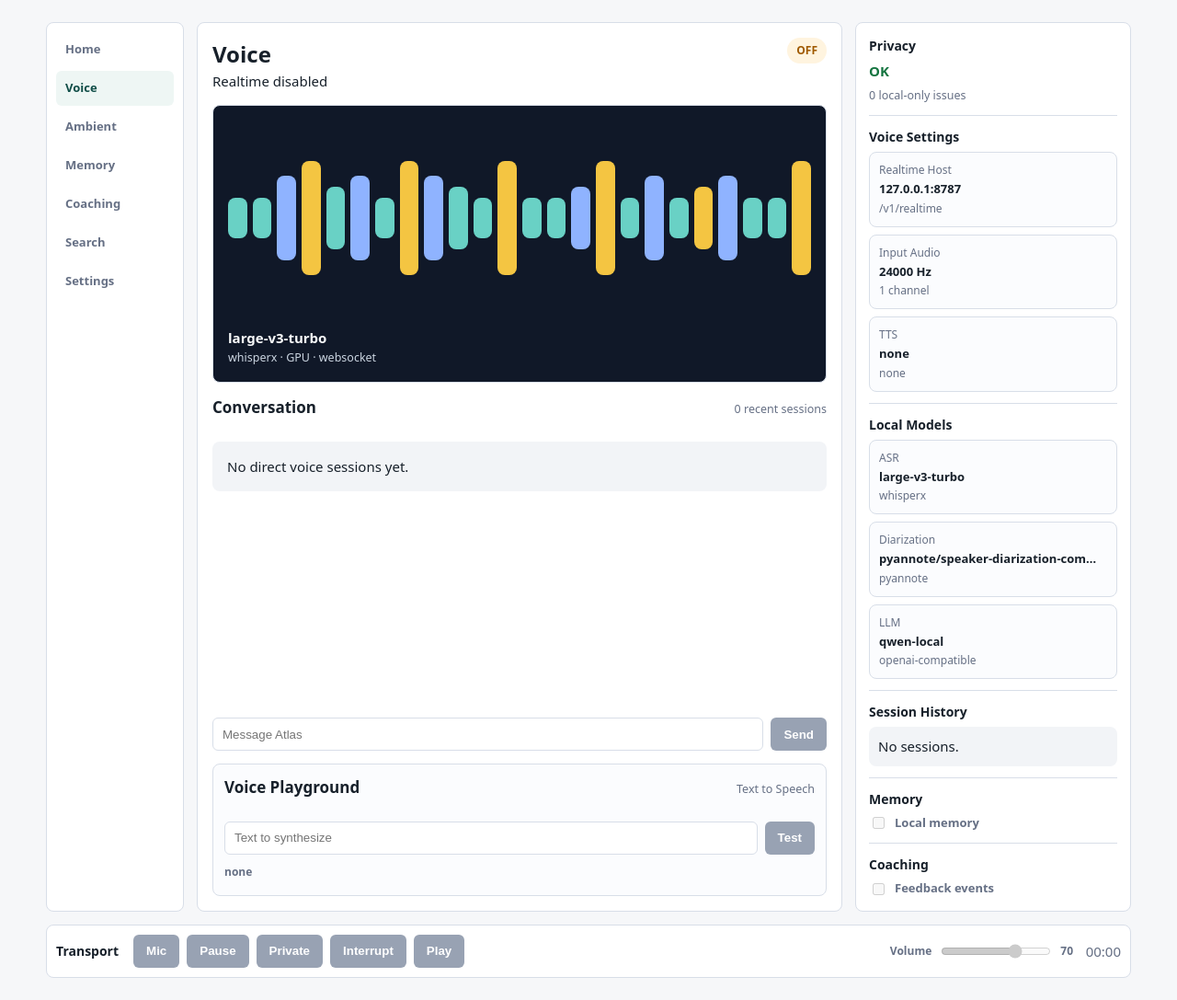
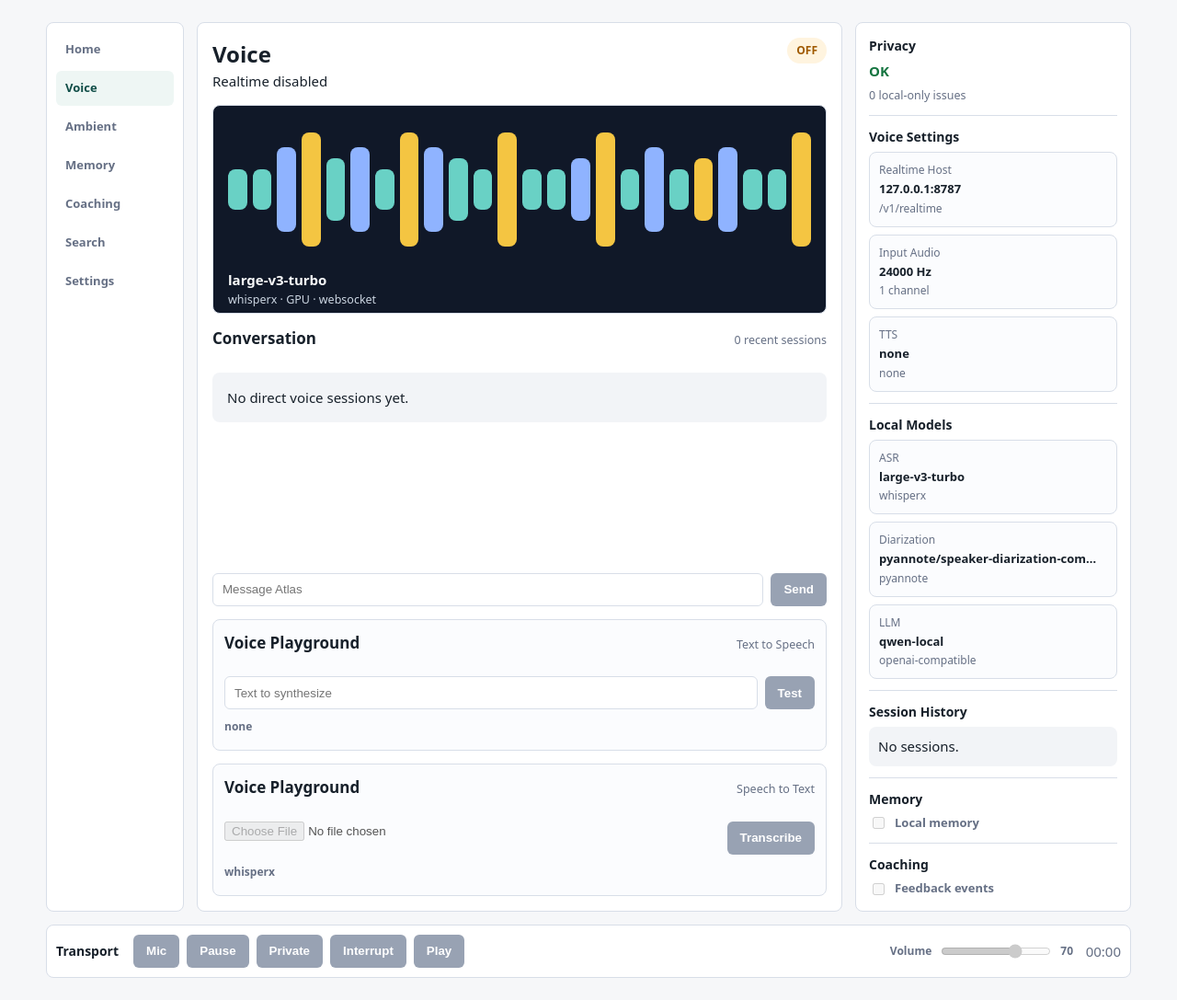
Before and after one commit to skipauthenticate/atlas, a FastAPI app: page /voice in a window 1280 px wide. Shown: the part 65-1152 px from the top of the page at 92% size. Run offline with FastAPI, Linux system fonts and the light colour scheme; data that the repository does not hold is empty; some libraries are stand-ins or nearby versions.

Commit message:
Add STT voice playground

```diff
--- a/atlas_voice/web/app.py
+++ b/atlas_voice/web/app.py
@@ -4,6 +4,7 @@ import asyncio
 import os
 import shutil
 import subprocess
+import time
 import uuid
 from contextlib import asynccontextmanager
 from datetime import datetime, timezone
@@ -349,6 +350,55 @@ def _voice_session_views(sessions: list[dict[str, Any]]) -> list[dict[str, Any]]
             }
         )
     return views
+
+
+@app.post("/api/voice/playground/stt")
+async def api_voice_playground_stt(file: UploadFile = File(...)) -> JSONResponse:
+    if not settings.assistant_enabled:
+        raise HTTPException(status_code=403, detail="Assistant runtime is disabled")
+    audio = await file.read()
+    if not audio:
+        raise HTTPException(status_code=400, detail="Audio file is required")
+
+    settings.ensure_directories()
+    db.initialize()
+    output_dir = settings.artifacts_dir / "voice-playground"
+    provider = settings.asr_provider
+    model = _effective_asr_model(settings)
+    started = time.perf_counter()
+    try:
+        text, audio_path = transcribe_realtime_audio(audio, settings, output_dir)
+    except Exception as exc:  # noqa: BLE001 - playground errors should surface cleanly.
+        latency_ms = int((time.perf_counter() - started) * 1000)
+        db.log_model_run(
+            provider=provider,
+            model=model,
+            task="voice_playground_stt",
+            input_ref=file.filename or "voice_playground:audio",
+            latency_ms=latency_ms,
+            error=f"{type(exc).__name__}: {exc}",
+        )
+        raise HTTPException(status_code=502, detail=_safe_realtime_error(exc)) from exc
+
+    latency_ms = int((time.perf_counter() - started) * 1000)
+    db.log_model_run(
+        provider=provider,
+        model=model,
+        task="voice_playground_stt",
+        input_ref=file.filename or "voice_playground:audio",
+        output_ref=str(audio_path),
+        latency_ms=latency_ms,
+    )
+    return JSONResponse(
+        {
+            "status": "ok",
+            "provider": provider,
+            "model": model,
+            "text": text,
+            "audio_path": str(audio_path),
+            "latency_ms": latency_ms,
+        }
+    )
 
 
 @app.post("/api/voice/playground/tts")
--- a/atlas_voice/web/static/voice.js
+++ b/atlas_voice/web/static/voice.js
@@ -235,5 +235,31 @@
         }
       });
     }
+
+    const sttPlayground = root.querySelector('[data-stt-playground]');
+    if (sttPlayground) {
+      const sttForm = sttPlayground.querySelector('form');
+      const sttInput = sttPlayground.querySelector('input[name="stt_audio"]');
+      const sttResult = sttPlayground.querySelector('[data-stt-playground-result]');
+      const endpoint = sttPlayground.dataset.endpoint || '/api/voice/playground/stt';
+
+      sttForm?.addEventListener('submit', async (event) => {
+        event.preventDefault();
+        const file = sttInput?.files?.[0];
+        if (!file || !sttResult) return;
+        sttResult.textContent = 'transcribing';
+        const body = new FormData();
+        body.append('file', file);
+        try {
+          const response = await fetch(endpoint, { method: 'POST', body });
+          const payload = await response.json();
+          if (!response.ok) throw new Error(payload.detail || 'STT failed');
+          const latency = payload.latency_ms == null ? 'latency unknown' : `${payload.latency_ms} ms`;
+          sttResult.textContent = `${payload.text || '(empty transcript)'} · ${latency}`;
+        } catch (error) {
+          sttResult.textContent = error.message || 'STT failed';
+        }
+      });
+    }
   });
 })();
--- a/atlas_voice/web/templates/voice.html
+++ b/atlas_voice/web/templates/voice.html
@@ -76,6 +76,18 @@
           <button type="submit" {% if voice_settings.tts_provider == 'none' %}disabled{% endif %}>Test</button>
         </form>
         <output data-tts-playground-result>{{ voice_settings.tts_provider }}</output>
+      </section>
+
+      <section class="voice-playground" data-stt-playground data-endpoint="/api/voice/playground/stt">
+        <div class="section-heading compact">
+          <h2>Voice Playground</h2>
+          <small>Speech to Text</small>
+        </div>
+        <form class="voice-playground-form" enctype="multipart/form-data">
+          <input type="file" name="stt_audio" accept="audio/*" {% if not assistant_enabled %}disabled{% endif %}>
+          <button type="submit" {% if not assistant_enabled %}disabled{% endif %}>Transcribe</button>
+        </form>
+        <output data-stt-playground-result>{{ runtime.asr_provider }}</output>
       </section>
     </section>
 
```
Also changed, not shown: docs/ASSISTANT_FEATURE_GUIDE.md (+5 -3 lines), plan.md (+1 -1 lines), tests/test_web.py (+76 -0 lines), README.md.
